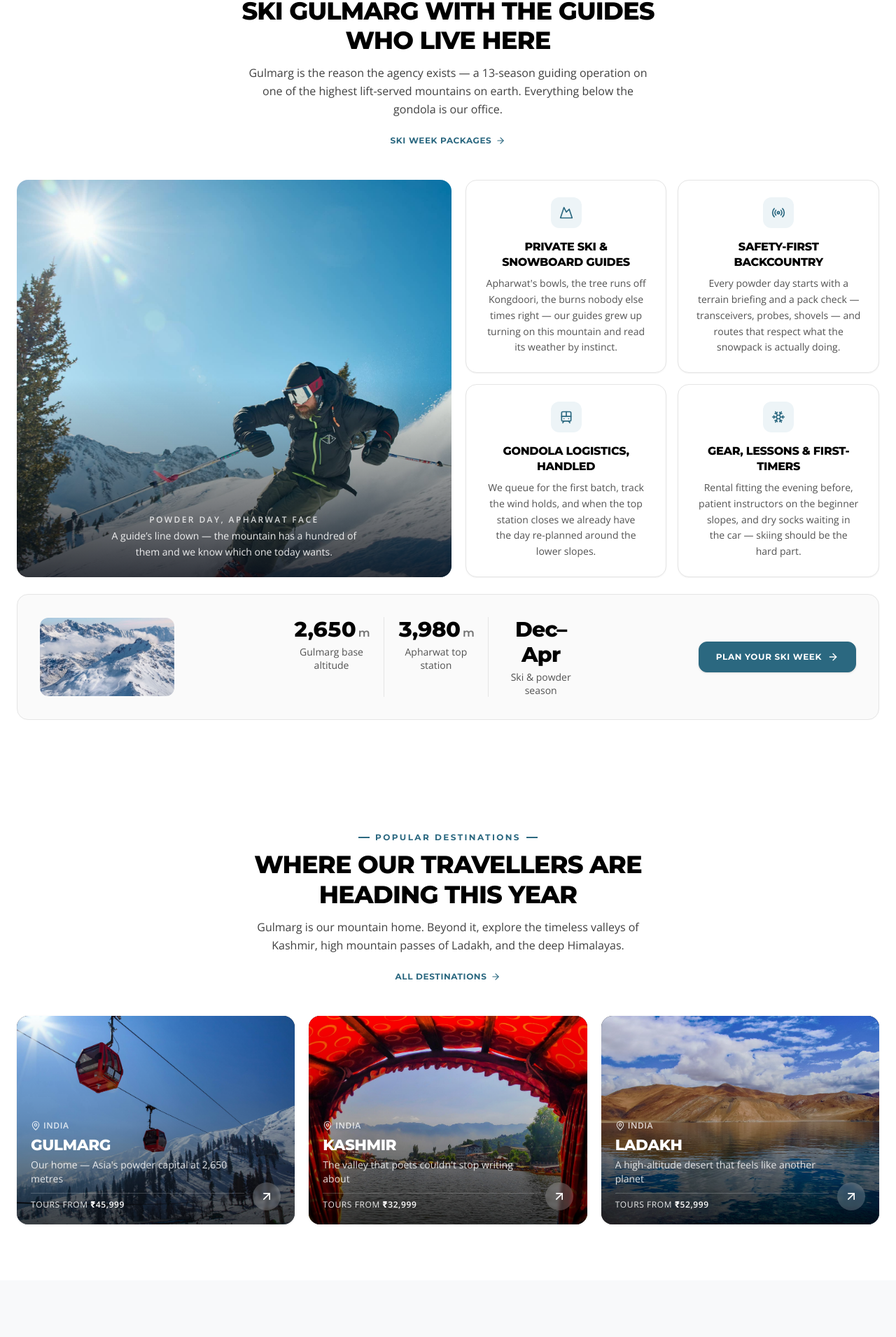
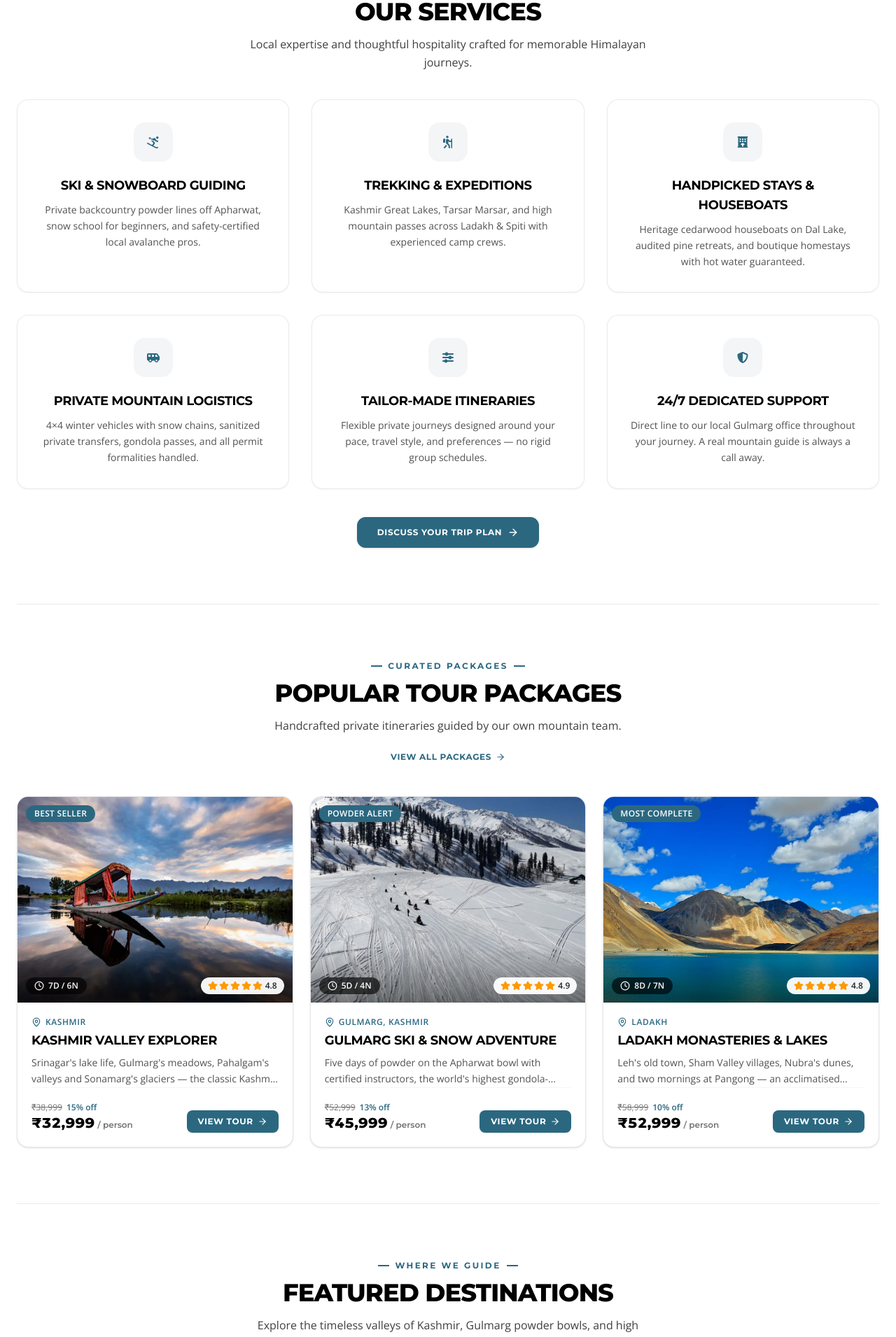
Before and after one commit to Saff9/alpinesite, a Next.js app: page / in a window 1280 px wide. Shown: the part 876-2787 px from the top of the page at 70% size. Built offline with nearby package versions, Linux system fonts and the light colour scheme.

Commit message:
Update homepage with concise sections, FontAwesome Our Services, and thin section dividers

```diff
--- a/package.json
+++ b/package.json
@@ -9,6 +9,9 @@
     "lint": "next lint"
   },
   "dependencies": {
+    "@fortawesome/fontawesome-svg-core": "^7.3.1",
+    "@fortawesome/free-solid-svg-icons": "^7.3.1",
+    "@fortawesome/react-fontawesome": "^3.5.0",
     "clsx": "^2.1.1",
     "lucide-react": "^0.525.0",
     "next": "^16.1.1",
--- a/src/app/page.tsx
+++ b/src/app/page.tsx
@@ -1,20 +1,14 @@
 import type { Metadata } from "next";
 import { Hero } from "@/components/home/hero";
-import { SkiGulmarg } from "@/components/home/ski-gulmarg";
-import { TravelCategories } from "@/components/home/travel-categories";
+import { OurServices } from "@/components/home/our-services";
 import { WhyChooseUs } from "@/components/home/why-choose-us";
 import { TestimonialsCarousel } from "@/components/home/testimonials-carousel";
-import { CtaBanner } from "@/components/home/cta-banner";
 import { SectionHeading } from "@/components/shared/section-heading";
 import { DestinationCard } from "@/components/cards/destination-card";
 import { TourCard } from "@/components/cards/tour-card";
-import { BlogCard } from "@/components/cards/blog-card";
-import { FaqSection } from "@/components/shared/faq-section";
 import { popularDestinations } from "@/data/destinations";
-import { featuredTours, tours } from "@/data/tours";
-import { blogPosts } from "@/data/blog";
+import { featuredTours } from "@/data/tours";
 import { testimonials } from "@/data/testimonials";
-import { generalFaqs } from "@/data/faqs";
 import { RatingStars } from "@/components/shared/rating-stars";
 import { site } from "@/data/site";
 
@@ -25,16 +19,23 @@ export const metadata: Metadata = {
   alternates: { canonical: "/" },
 };
 
+function SectionDivider() {
+  return (
+    <div className="mx-auto max-w-7xl px-5 sm:px-6">
+      <hr className="border-0 h-px bg-neutral-200/80" />
+    </div>
+  );
+}
+
 export default function HomePage() {
-  const latestPosts = [...blogPosts]
-    .sort((a, b) => (a.publishedAt < b.publishedAt ? 1 : -1))
-    .slice(0, 3);
+  const topDestinations = popularDestinations.slice(0, 3);
+  const topPackages = featuredTours.slice(0, 3);
 
   const ratingSchema = {
     "@context": "https://schema.org",
     "@type": "ItemList",
     name: "Featured tour packages",
-    itemListElement: featuredTours.map((tour, index) => ({
+    itemListElement: topPackages.map((tour, index) => ({
       "@type": "ListItem",
       position: index + 1,
       url: `${site.url}/tours/${tour.slug}`,
@@ -44,24 +45,51 @@ export default function HomePage() {
 
   return (
     <>
+      {/* 1. Hero Section */}
       <Hero />
-      <SkiGulmarg />
 
-      {/* Popular destinations */}
+      <SectionDivider />
+
+      {/* 2. Our Services Section */}
+      <OurServices />
+
+      <SectionDivider />
+
+      {/* 3. Packages Section */}
+      <section className="py-16 sm:py-20" aria-labelledby="featured-packages">
+        <div className="mx-auto max-w-7xl px-5 sm:px-6">
+          <SectionHeading
+            eyebrow="Curated Packages"
+            title="Popular Tour Packages"
+            description="Handcrafted private itineraries guided by our own mountain team."
+            linkHref="/tours"
+            linkLabel="View All Packages"
+          />
+          <div id="featured-packages" className="grid gap-6 sm:grid-cols-2 lg:grid-cols-3">
+            {topPackages.map((tour, i) => (
+              <TourCard key={tour.slug} tour={tour} priority={i < 3} />
+            ))}
+          </div>
+        </div>
+      </section>
+
+      <SectionDivider />
+
+      {/* 4. Destinations Section */}
       <section className="py-16 sm:py-20" aria-labelledby="popular-destinations">
         <div className="mx-auto max-w-7xl px-5 sm:px-6">
           <SectionHeading
-            eyebrow="Popular destinations"
-            title="Where our travellers are heading this year"
-            description="Gulmarg is our mountain home. Beyond it, explore the timeless valleys of Kashmir, high mountain passes of Ladakh, and the deep Himalayas."
+            eyebrow="Where We Guide"
+            title="Featured Destinations"
+            description="Explore the timeless valleys of Kashmir, Gulmarg powder bowls, and high passes of Ladakh."
             linkHref="/destinations"
-            linkLabel="All destinations"
+            linkLabel="All Destinations"
           />
           <div
             id="popular-destinations"
-            className="grid grid-cols-1 gap-5 sm:grid-cols-2 lg:grid-cols-3"
+            className="grid grid-cols-1 gap-6 sm:grid-cols-2 lg:grid-cols-3"
           >
-            {popularDestinations.map((d, index) => (
+            {topDestinations.map((d, index) => (
               <DestinationCard
                 key={d.slug}
                 destination={d}
@@ -72,39 +100,25 @@ export default function HomePage() {
         </div>
       </section>
 
-      {/* Featured tours */}
-      <section className="bg-sand py-16 sm:py-20" aria-labelledby="featured-tours">
-        <div className="mx-auto max-w-7xl px-5 sm:px-6">
-          <SectionHeading
-            eyebrow="Featured tour packages"
-            title="Trips we're quietly proud of"
-            description="Handcrafted itineraries driven and guided by our own team, each private and customizable."
-            linkHref="/tours"
-            linkLabel="View all tours"
-          />
-          <div id="featured-tours" className="grid gap-5 sm:grid-cols-2 lg:grid-cols-3">
-            {featuredTours.map((tour, i) => (
-              <TourCard key={tour.slug} tour={tour} priority={i < 3} />
-            ))}
-          </div>
-        </div>
-      </section>
+      <SectionDivider />
 
-      <TravelCategories />
+      {/* 5. About Us Section */}
       <WhyChooseUs />
 
-      {/* Testimonials */}
-      <section className="bg-sand py-16 sm:py-20" aria-labelledby="testimonials-heading">
+      <SectionDivider />
+
+      {/* 6. Testimonials Section */}
+      <section className="py-16 sm:py-20" aria-labelledby="testimonials-heading">
         <div className="mx-auto max-w-7xl px-5 sm:px-6">
           <div className="mb-8 flex flex-col items-center text-center justify-center gap-4 sm:mb-10">
             <div className="max-w-2xl mx-auto flex flex-col items-center">
               <p className="mb-2.5 inline-flex items-center justify-center gap-2 font-heading text-xs font-bold uppercase tracking-[0.2em] text-brand">
                 <span aria-hidden="true" className="h-0.5 w-4 bg-brand" />
-                Traveller stories
+                Traveller Stories
                 <span aria-hidden="true" className="h-0.5 w-4 bg-brand" />
               </p>
               <h2 id="testimonials-heading" className="font-heading text-2xl font-extrabold uppercase tracking-tight text-black sm:text-3xl lg:text-[2.2rem]">
-                {site.stats.travellersServed} travellers, one phone that answers.
+                {site.stats.travellersServed} Travellers Guided Across the Himalayas
               </h2>
               <div className="mt-3 flex flex-wrap items-center justify-center gap-3">
                 <RatingStars rating={site.stats.rating} size="md" />
@@ -121,50 +135,10 @@ export default function HomePage() {
         </div>
       </section>
 
-      <CtaBanner />
-
-      {/* Blog teaser */}
-      <section className="pb-16 pt-2 sm:pb-20" aria-labelledby="guides-heading">
-        <div className="mx-auto max-w-7xl px-5 sm:px-6">
-          <SectionHeading
-            eyebrow="Travel guides"
-            title="Read before you pack"
-            description="Field notes from our team with honest guides on seasons, packing, permits, and local spots."
-            linkHref="/blog"
-            linkLabel="All travel guides"
-          />
-          <div id="guides-heading" className="grid gap-5 sm:grid-cols-2 lg:grid-cols-3">
-            {latestPosts.map((post) => (
-              <BlogCard key={post.slug} post={post} />
-            ))}
-          </div>
-        </div>
-      </section>
-
-      {/* Frequently Asked Questions */}
-      <FaqSection className="bg-sand" />
-
       <script
         type="application/ld+json"
         dangerouslySetInnerHTML={{ __html: JSON.stringify(ratingSchema) }}
       />
-      <script
-        type="application/ld+json"
-        dangerouslySetInnerHTML={{
-          __html: JSON.stringify({
-            "@context": "https://schema.org",
-            "@type": "FAQPage",
-            mainEntity: generalFaqs.map((faq) => ({
-              "@type": "Question",
-              name: faq.question,
-              acceptedAnswer: {
-                "@type": "Answer",
-                text: faq.answer,
-              },
-            })),
-          }),
-        }}
-      />
     </>
   );
 }
--- /dev/null
+++ b/src/components/home/our-services.tsx
@@ -0,0 +1,101 @@
+import { FontAwesomeIcon } from "@fortawesome/react-fontawesome";
+import {
+  faPersonSkiing,
+  faPersonHiking,
+  faHotel,
+  faVanShuttle,
+  faSliders,
+  faShieldHalved,
+} from "@fortawesome/free-solid-svg-icons";
+import { SectionHeading } from "@/components/shared/section-heading";
+import Link from "next/link";
+import { ArrowRight } from "lucide-react";
+import { Button } from "@/components/ui/button";
+
+const services = [
+  {
+    icon: faPersonSkiing,
+    title: "Ski & Snowboard Guiding",
+    description:
+      "Private backcountry powder lines off Apharwat, snow school for beginners, and safety-certified local avalanche pros.",
+  },
+  {
+    icon: faPersonHiking,
+    title: "Trekking & Expeditions",
+    description:
+      "Kashmir Great Lakes, Tarsar Marsar, and high mountain passes across Ladakh & Spiti with experienced camp crews.",
+  },
+  {
+    icon: faHotel,
+    title: "Handpicked Stays & Houseboats",
+    description:
+      "Heritage cedarwood houseboats on Dal Lake, audited pine retreats, and boutique homestays with hot water guaranteed.",
+  },
+  {
+    icon: faVanShuttle,
+    title: "Private Mountain Logistics",
+    description:
+      "4×4 winter vehicles with snow chains, sanitized private transfers, gondola passes, and all permit formalities handled.",
+  },
+  {
+    icon: faSliders,
+    title: "Tailor-Made Itineraries",
+    description:
+      "Flexible private journeys designed around your pace, travel style, and preferences — no rigid group schedules.",
+  },
+  {
+    icon: faShieldHalved,
+    title: "24/7 Dedicated Support",
+    description:
+      "Direct line to our local Gulmarg office throughout your journey. A real mountain guide is always a call away.",
+  },
+] as const;
+
+export function OurServices() {
+  return (
+    <section className="py-16 sm:py-20" aria-labelledby="services-heading">
+      <div className="mx-auto max-w-7xl px-5 sm:px-6">
+        <SectionHeading
+          eyebrow="What We Do"
+          title="Our Services"
+          description="Local expertise and thoughtful hospitality crafted for memorable Himalayan journeys."
+        />
+
+        {/* Responsive Grid: 1 column with generous gap on mobile, 2 cols on tablet, 3 cols on desktop */}
+        <div className="grid grid-cols-1 gap-6 sm:grid-cols-2 sm:gap-6 lg:grid-cols-3 lg:gap-8">
+          {services.map(({ icon, title, description }) => (
+            <article
+              key={title}
+              className="group flex flex-col items-center text-center rounded-2xl border border-border/80 bg-card p-6 sm:p-8 shadow-xs transition-all duration-300 hover:-translate-y-1 hover:border-brand/40 hover:shadow-lg"
+            >
+              <span
+                className="flex h-14 w-14 items-center justify-center rounded-2xl bg-secondary text-brand transition-all duration-300 group-hover:bg-brand group-hover:text-white"
+                aria-hidden="true"
+              >
+                <FontAwesomeIcon icon={icon} className="h-6 w-6" />
+              </span>
+              <h3 className="mt-5 font-heading text-lg font-bold uppercase tracking-tight text-black">
+                {title}
+              </h3>
+              <p className="mt-2.5 text-sm leading-relaxed text-neutral-600">
+                {description}
+              </p>
+            </article>
+          ))}
+        </div>
+
+        <div className="mt-10 flex justify-center">
+          <Button
+            asChild
+            className="w-[80%] max-w-sm rounded-xl border border-brand bg-brand px-7 py-3 text-white shadow-sm hover:bg-brand-deep font-heading text-xs font-bold uppercase tracking-wider h-11 sm:w-auto"
+          >
+            <Link href="/contact">
+              Discuss Your Trip Plan
+              <ArrowRight className="h-4 w-4" aria-hidden="true" />
+            </Link>
+          </Button>
+        </div>
+      </div>
+    </section>
+  );
+}
```
Also changed, not shown: src/components/home/why-choose-us.tsx (+3 -5 lines), 1 other file (tests, documents, lock files or other folders).
